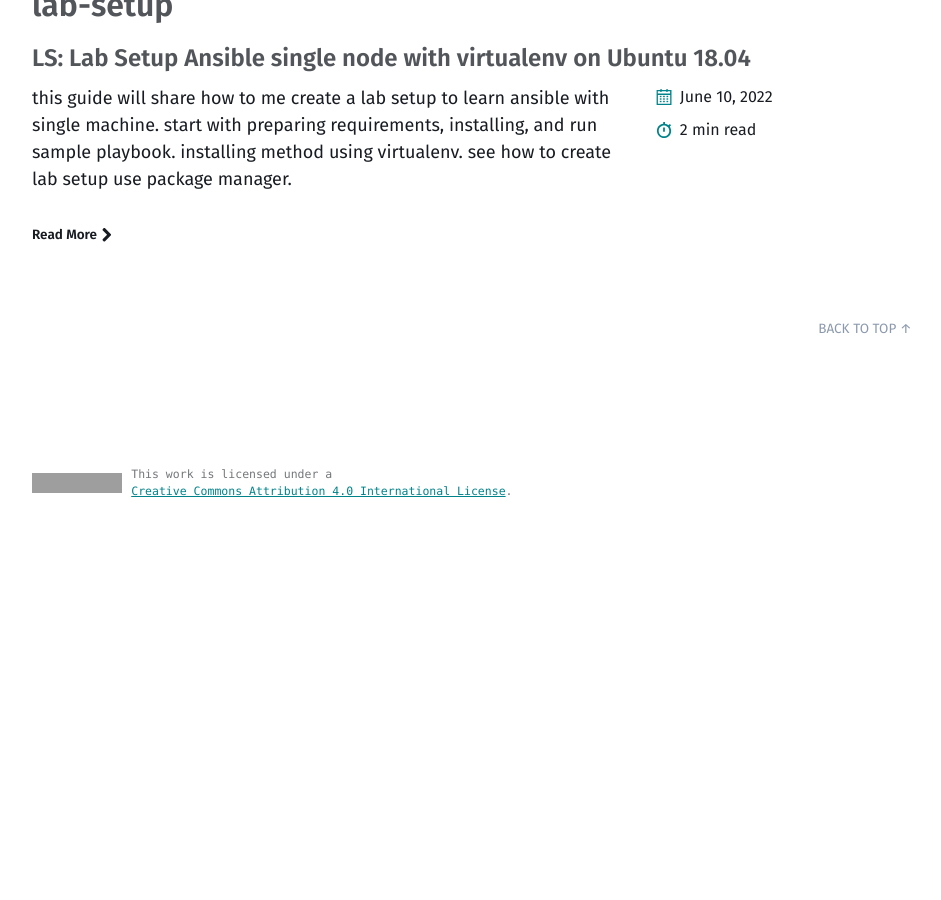
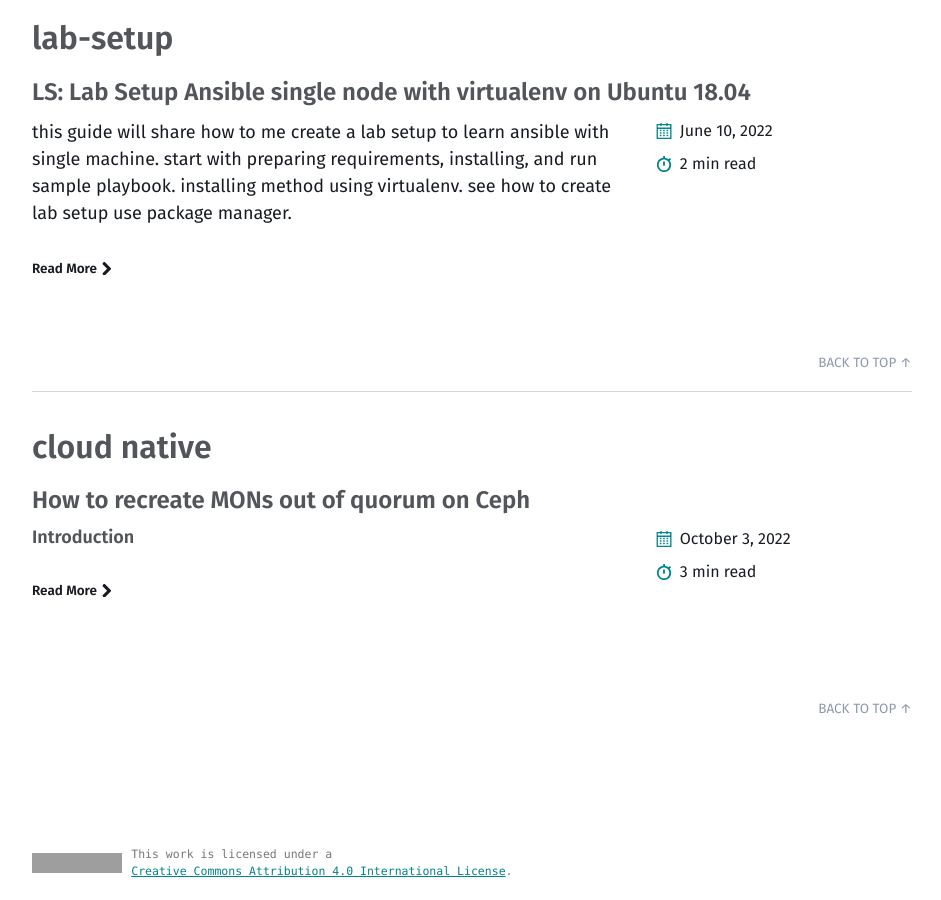
Before and after one commit to Kyuubang/Kyuubang.github.io, a Jekyll site: the page built from categories.md, in a window 1280 px wide and 900 px high, scrolled down 1836 px. Shown: the whole window, without its empty margins (40-981 px from the left). Built offline with Jekyll 4.4.1, drawn with Linux system fonts in a browser that asks for light colours; emoji names are drawn with the system emoji font; before the commit the page ends 2358 px from its top, so only the background shows below that; some of the changed lines change nothing that is shown; grey boxes are pictures that could not be loaded.

Commit message:
add new post recreate ceph mon

````diff
--- /dev/null
+++ b/_posts/2022-10-3-recreate-ceph-mon.md
@@ -0,0 +1,153 @@
+---
+title : "How to recreate MONs out of quorum on Ceph"
+show_date: true
+toc: true
+tags:
+    - ceph
+categories:
+    - cloud native
+---
+
+#### Introduction
+
+MONs are recommended to ensure fault tolerance and maintainability. If a cluster's MONs cannot form a quorum, which happens if not enough of the provisioned MONs are up, then new clients won't be able to connect to the system.
+
+quorum is fundamental to all consensus algorithms that are designed to
+access information in a fault-tolerant distributed system. Minimum number of votes achieve consensus among a set of nodes called quorum.
+
+Sometime you had Ceph MONs are down, and return `out of quorum` status. This tutorial you will learn How to recreate MON daemon on Ceph.
+
+### Step 1 -- Remove MONs
+
+first step you need to see the status of cluster. based on the information below, you have 1/3 mons down, and return `out of quorum` status and everything else is safe.
+
+```bash
+$ sudo ceph status
+  cluster:
+    id:     4664a822-3fac-11ed-b14c-5bcb09093cfa
+    health: HEALTH_WARN
+            1/3 mons down, quorum pod-bayhaqisptr04-ceph1,pod-bayhaqisptr04-ceph2
+
+  services:
+    mon: 3 daemons, quorum pod-bayhaqisptr04-ceph1,pod-bayhaqisptr04-ceph2 (age 0.343641s), out of quorum: pod-bayhaqisptr04-ceph3
+    mgr: pod-bayhaqisptr04-ceph1.ufgzyk(active, since 3d), standbys: pod-bayhaqisptr04-ceph2.qcmvuo
+    osd: 6 osds: 6 up (since 117m), 6 in (since 117m)
+
+  data:
+    pools:   1 pools, 1 pgs
+    objects: 2 objects, 449 KiB
+    usage:   105 MiB used, 30 GiB / 30 GiB avail
+    pgs:     1 active+clean
+```
+
+you should remove mon from the ceph cluster. you can type with command below.
+
+```bash
+sudo ceph mon remove pod-bayhaqisptr04-ceph3
+```
+
+>
+>
+>**Info**
+>
+>ID of MONs is ussually the host name that are provisioned daemon.
+
+after successful remove mon from cluster you need check again health. The Health will be OK. Because no one MONs down, you already remove it. health are OK but MON decrease 2 daemon in cluster
+
+```bash
+sudo ceph status
+  cluster:
+    id:     4664a822-3fac-11ed-b14c-5bcb09093cfa
+    health: HEALTH_OK
+
+  services:
+    mon: 2 daemons, quorum pod-bayhaqisptr04-ceph1,pod-bayhaqisptr04-ceph2 (age 3s)
+    mgr: pod-bayhaqisptr04-ceph1.ufgzyk(active, since 3d), standbys: pod-bayhaqisptr04-ceph2.qcmvuo
+    osd: 6 osds: 6 up (since 2h), 6 in (since 2h)
+
+  data:
+    pools:   1 pools, 1 pgs
+    objects: 2 objects, 449 KiB
+    usage:   105 MiB used, 30 GiB / 30 GiB avail
+    pgs:     1 active+clean
+```
+
+### Step 2 -- Make sure daemon are removed on Node
+
+MONs might removed from cluster, but what about the Node itself? you need to checkout to host.
+
+```bash
+$ ssh ceph3
+$ sudo cephadm ls | grep mon
+        "name": "mon.pod-bayhaqisptr04-ceph3",
+        "systemd_unit": "ceph-4664a822-3fac-11ed-b14c-5bcb09093cfa@mon.pod-bayhaqisptr04-ceph3",
+        "service_name": "mon",
+```
+
+if you see like this output that means daemon was stopped but daemon still registered on cephadm host. to remove it you can use rm-daemon subcommand on cephadm.
+
+```bash
+sudo cephadm rm-daemon --name mon.pod-bayhaqisptr04-ceph3 --fsid 35de853b-3a4e-4568-b698-f223c8382bb8 --force
+```
+
+after success remove, check again that are still available or not.
+
+```bash
+sudo cephadm ls | grep mon
+```
+
+to get your fsid use this command to grep you cluster id
+
+```bash
+sudo ceph status | awk '/id:/ {print $2}'
+```
+
+it might take a few minutes to update entire database of cephadm before you can redeploy new Ceph MON
+
+### Step 3 -- Redeploy Ceph MON
+
+after daemon are removed you need to redeploy daemon. to reliaze it you can set mon to unmanaged mode
+
+```bash
+sudo ceph orch apply mon --unmanaged
+```
+
+and redeploy new daemon with given spesific host and address
+
+```bash
+$ sudo ceph orch daemon add mon pod-bayhaqisptr04-ceph3:10.9.9.30
+
+Deployed mon.pod-bayhaqisptr04-ceph3 on host 'pod-bayhaqisptr04-ceph3'
+```
+
+verify its work properly
+
+```bash
+$ sudo ceph status
+
+student@pod-bayhaqisptr04-ceph1:~$ sudo ceph status
+  cluster:
+    id:     4664a822-3fac-11ed-b14c-5bcb09093cfa
+    health: HEALTH_OK
+
+  services:
+    mon: 3 daemons, quorum pod-bayhaqisptr04-ceph1,pod-bayhaqisptr04-ceph2,pod-bayhaqisptr04-ceph3 (age 55s)
+    mgr: pod-bayhaqisptr04-ceph1.ufgzyk(active, since 3d), standbys: pod-bayhaqisptr04-ceph2.qcmvuo
+    osd: 6 osds: 6 up (since 2h), 6 in (since 2h)
+
+  data:
+    pools:   1 pools, 1 pgs
+    objects: 2 objects, 449 KiB
+    usage:   105 MiB used, 30 GiB / 30 GiB avail
+    pgs:     1 active+clean
+```
+
+Congrats! you have recreate and bringing up you Ceph MON.
+
+### Conclusion
+
+The ceph cluster uses several daemons to build its system. and registered on cluster and host itself. ceph mon is responsible for ensuring all daemons are in good working order.
+
+This guide cover some common cephadm command to operate remove daemon `cephadm rm-daemon`, and also learn how to recreate it `ceph orch daemon add`. the link below might be as useful reference
+- https://docs.ceph.com/en/quincy/cephadm/services/mon/#deploying-monitors-on-a-particular-network
+- https://stackoverflow.com/questions/69488109/how-to-restart-a-mon-in-a-ceph-cluster
````
Also changed, not shown: _draft/template.md (line endings or trailing spaces).
